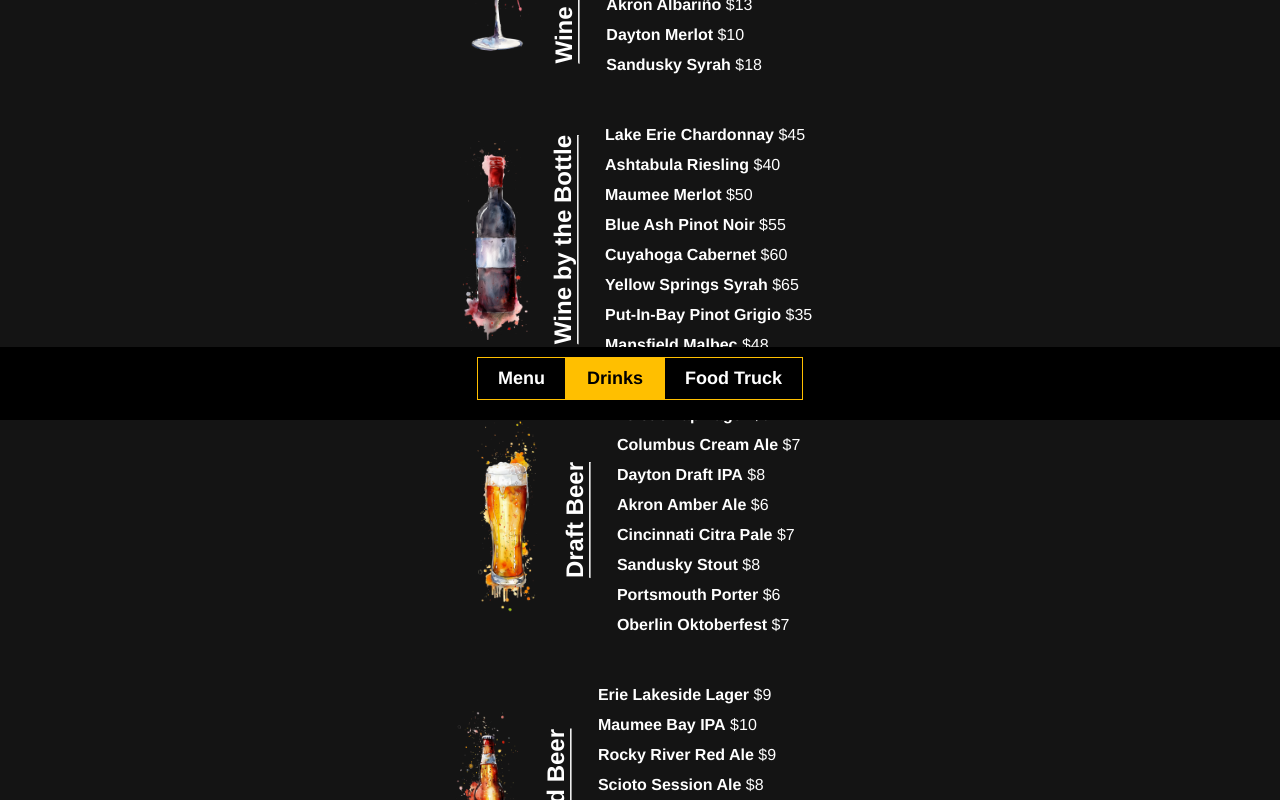
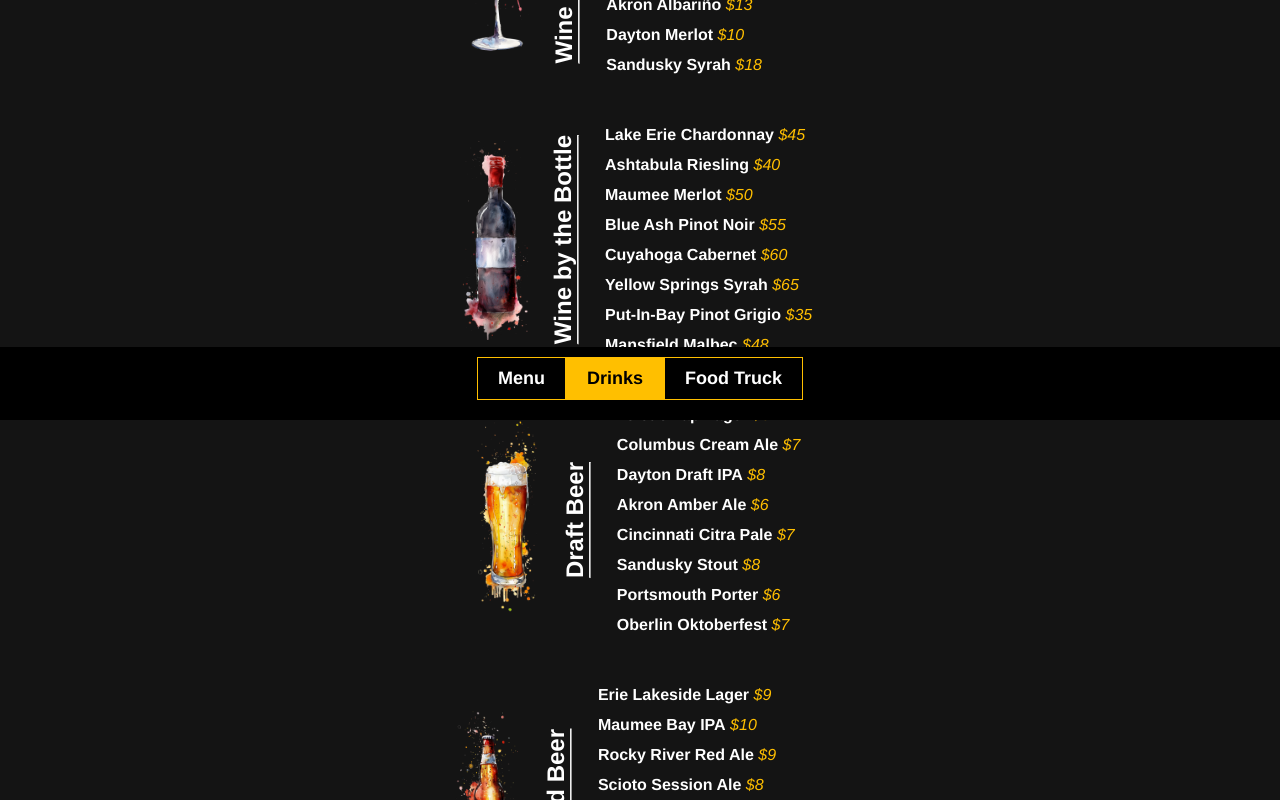
Before and after one commit to AlexWestIsBest/ellas, a React (Create React App) app: page /drinks in a window 1280 px wide. Shown: the part 380-1180 px from the top of the page. Built offline with nearby package versions, Linux system fonts and the light colour scheme.

Commit message:
Itaicizes and colors drink prices

```diff
--- a/src/Body/DrinksTab/Drinks.css
+++ b/src/Body/DrinksTab/Drinks.css
@@ -24,3 +24,7 @@
     padding: 3px;
     margin: 3px;
 }
+
+.drinks i {
+    color: rgb(255, 191, 0);
+}
--- a/src/Body/DrinksTab/Drinks.js
+++ b/src/Body/DrinksTab/Drinks.js
@@ -23,7 +23,7 @@ function WineAndBeer() {
                 <ul className="VStack drinkList">
                     {glassWines.map(wine => (
                         <li key={wine.name}>
-                            <strong>{wine.name}</strong> ${wine.price}
+                            <b>{wine.name}</b> <i>${wine.price}</i>
                         </li>
                     ))}
                 </ul>
@@ -35,7 +35,7 @@ function WineAndBeer() {
                 <ul className="VStack drinkList">
                     {bottleWines.map(wine => (
                         <li key={wine.name}>
-                            <strong>{wine.name}</strong> ${wine.price}
+                            <b>{wine.name}</b> <i>${wine.price}</i>
                         </li>
                     ))}
                 </ul>
@@ -47,7 +47,7 @@ function WineAndBeer() {
                 <ul className="VStack drinkList">
                     {draftBeer.map(beer => (
                         <li key={beer.name}>
-                            <strong>{beer.name}</strong> ${beer.price}
+                            <b>{beer.name}</b> <i>${beer.price}</i>
                         </li>
                     ))}
                 </ul>
@@ -59,7 +59,7 @@ function WineAndBeer() {
                 <ul className="VStack drinkList">
                     {bottleBeer.map(beer => (
                         <li key={beer.name}>
-                            <strong>{beer.name}</strong> ${beer.price}
+                            <b>{beer.name}</b> <i>${beer.price}</i>
                         </li>
                     ))}
                 </ul>
```
